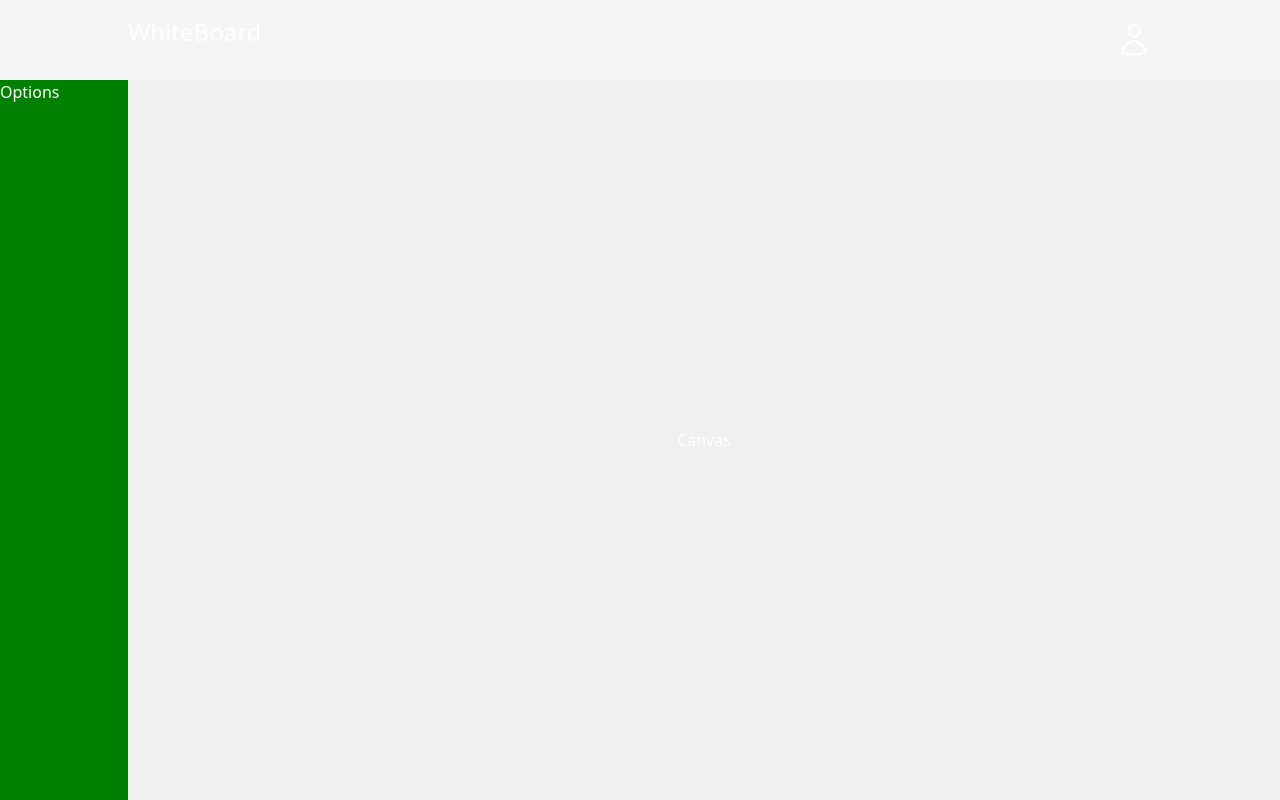
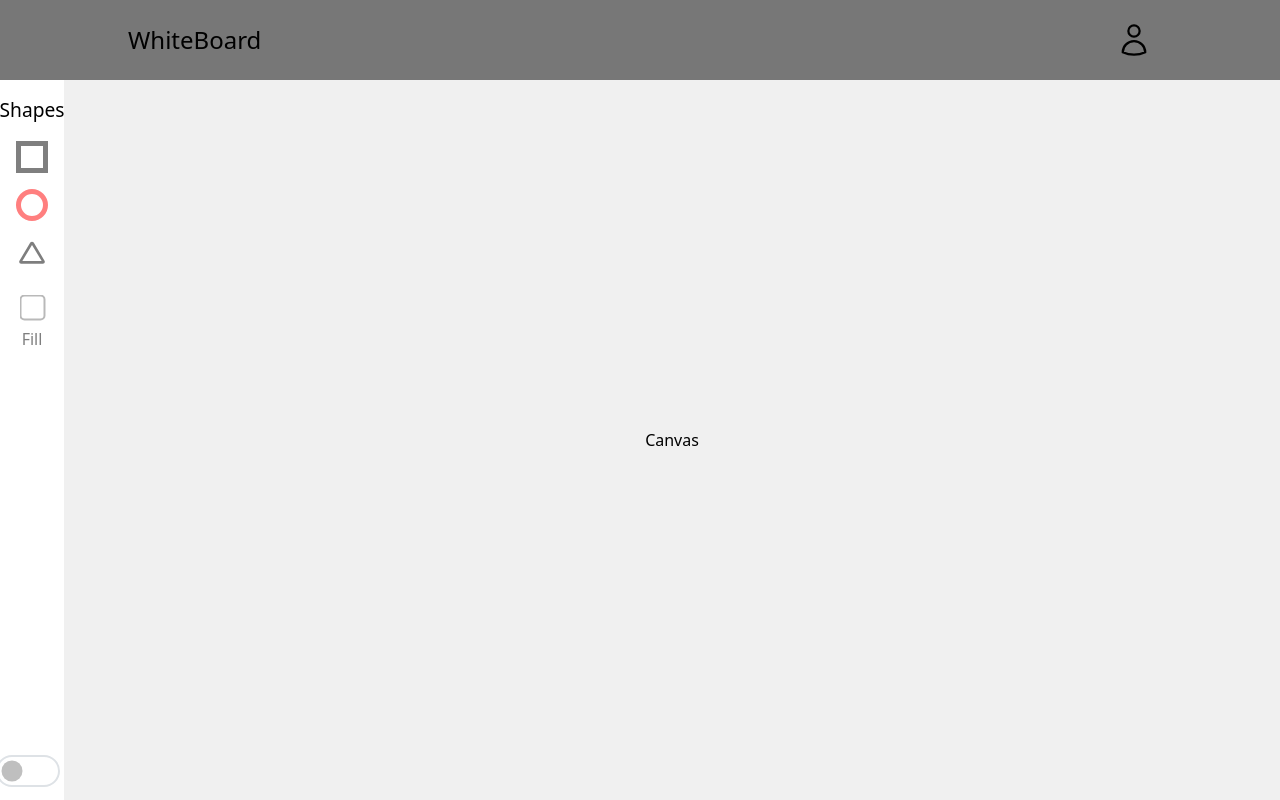
Before and after one commit to Pulkitxm/whiteboard, a React (Vite) app: page / in a window 1280 px wide. Built offline with nearby package versions, Linux system fonts and the light colour scheme.

Commit message:
shapes options

```diff
--- a/src/App.css
+++ b/src/App.css
@@ -11,4 +11,5 @@ body {
   display: grid;
   grid-template-columns: repeat(1,1fr);
   grid-template-rows: 10% 90%;
+  overflow: hidden;
 }
--- a/src/App.jsx
+++ b/src/App.jsx
@@ -1,11 +1,29 @@
+import { useEffect } from "react";
 import "./App.css";
 
 import AppBar from "./components/AppBar";
 import WhiteBoard from "./components/WhiteBoard";
+import { useRecoilState, useSetRecoilState } from "recoil";
+import { drawings } from "./recoil/drawing";
+import { darkMode as dm } from "./recoil/darkMode";
 
 const App = () => {
+  const setDrawings = useSetRecoilState(drawings);
+  const [darkMode,setDarkMode] = useRecoilState(dm);
+  useEffect(() => {
+    const obj= JSON.parse(localStorage.getItem("drawings"));
+    const darkMode = JSON.parse(localStorage.getItem("darkMode"));
+    if(obj!=null){
+      setDrawings(obj);
+    }
+    if(darkMode!=null){
+      setDarkMode(darkMode);
+    }
+  },[]);
   return (
-    <div className="app" >
+    <div className="app" style={{
+      color: !darkMode?"#000": "#fff"
+    }} >
       <AppBar />
       <WhiteBoard />
     </div>
--- a/src/Components/AppBar/index.jsx
+++ b/src/Components/AppBar/index.jsx
@@ -10,12 +10,12 @@ const Canvas = () => {
     <div
       className="app-bar"
       style={{
-        backgroundColor: darkMode ? "#333" : "#f5f5f5",
+        backgroundColor: darkMode ? "#333" : "rgb(119 119 119)",
         padding: width > 700 ? "0 10%" : "0 20px",
         fontSize: width > 700 ? "1.5em" : "1em",
       }}
     >
-      <p style={{cursor:"text",userSelect:"none"}}>WhiteBoard</p>
+      <p style={{ cursor: "text", userSelect: "none", color: darkMode?"white":"black",margin:0 }}>WhiteBoard</p>
       <svg
         xmlns="http://www.w3.org/2000/svg"
         fill="none"
--- a/src/Components/Canvas/index.jsx
+++ b/src/Components/Canvas/index.jsx
@@ -15,7 +15,7 @@ const Canvas = () => {
           transition: "height 0.5s",
         }
       : {
-          width: width > 1000 ? "90%" : expand ? "80%" : "90%",
+          width: width > 1000 ? "95%" : expand ? "80%" : "90%",
           transition: "width 0.5s",
         };
   return (
--- a/src/Components/Options/index.jsx
+++ b/src/Components/Options/index.jsx
@@ -3,10 +3,18 @@ import { useRecoilState } from "recoil";
 import { expand as exp } from "../../recoil/options";
 import useWindow from "../../hooks/useWindow";
 import { useEffect } from "react";
+import { darkMode as dm } from "../../recoil/darkMode";
+
+import Shapes from "./shapes";
 
 const Options = () => {
   const [expand, setExpand] = useRecoilState(exp);
   const { width } = useWindow();
+  const [darkMode, setDarkMode] = useRecoilState(dm);
+
+  useEffect(() => {
+    setExpand(false);
+  }, [expand, setExpand]);
 
   const styles =
     width < 700
@@ -16,7 +24,7 @@ const Options = () => {
           transition: "height 0.5s",
         }
       : {
-          width: width>1000?"10%":expand ? "20%" : "10%",
+          width: width > 1000 ? "5%" : expand ? "20%" : "10%",
           height: "100%",
           transition: "width 0.5s",
         };
@@ -24,7 +32,11 @@ const Options = () => {
   return (
     <div
       className="options"
-      style={styles}
+      style={{
+        ...styles,
+        backgroundColor: darkMode ? "rgb(71 71 71)" : "#fff",
+        color: darkMode ? "#fff" : "#000",
+      }}
       onClick={() => setExpand(!expand)}
       onMouseEnter={() => {
         setExpand(true);
@@ -33,7 +45,24 @@ const Options = () => {
         setExpand(false);
       }}
     >
-      Options
+      <Shapes />
+      <div className="options"></div>
+      <div className="colors"></div>
+      <div className="actions"></div>
+      <div className="form-check form-switch">
+        <input
+          className="form-check-input"
+          type="checkbox"
+          role="switch"
+          id="flexSwitchCheckChecked"
+          checked={darkMode}
+          onChange={() => {
+            setDarkMode(!darkMode);
+            localStorage.setItem("darkMode", !darkMode);
+          }}
+          style={{ cursor: "pointer" }}
+        />
+      </div>
     </div>
   );
 };
--- /dev/null
+++ b/src/Components/Options/shapes/index.jsx
@@ -0,0 +1,139 @@
+import "./shapes.css";
+import { useRecoilValue, useSetRecoilState } from "recoil";
+import { drawings as drwngs } from "../../../recoil/drawing";
+import { darkMode as dm } from "../../../recoil/darkMode";
+
+const Shapes = () => {
+    const darkMode = useRecoilValue(dm);
+  const drawings = useRecoilValue(drwngs);
+  const setDrawings = useSetRecoilState(drwngs);
+  const changeFill = () => {
+    let updatedDrawings = drawings;
+    updatedDrawings = { ...drawings, fill: !drawings.fill };
+    setDrawings(() => updatedDrawings);
+    localStorage.setItem("drawings", JSON.stringify(updatedDrawings));
+  };
+  const changeShape = (shape) => {
+    let updatedDrawings = drawings;
+    updatedDrawings = { ...drawings, shape: shape };
+    setDrawings(() => updatedDrawings);
+    localStorage.setItem("drawings", JSON.stringify(updatedDrawings));
+  };
+  return (
+    <div className="shapes">
+      <div className="head">Shapes</div>
+      <div className="opts">
+        <div className="opt" onClick={() => changeShape("rectangle")}>
+          <div
+            className={"rectangle"}
+            style={{
+              border:
+                drawings.shape == "rectangle"
+                  ? darkMode
+                    ? "solid 5px rgb(255, 251, 0)"
+                    : "solid 5px red"
+                  : darkMode
+                  ? "solid 5px white"
+                  : "solid 5px black",
+              backgroundColor: drawings.fill
+                ? drawings.shape == "rectangle"
+                  ? darkMode
+                    ? "rgb(255, 251, 0)"
+                    : "red"
+                  : darkMode
+                  ? "white"
+                  : "black"
+                : null,
+            }}
+          ></div>
+        </div>
+        <div className="opt" onClick={() => changeShape("circle")}>
+          <div
+            className={`circle ${drawings.shape == "circle" ? "selected" : ""}`}
+            style={{
+              border:
+                drawings.shape == "circle"
+                  ? darkMode
+                    ? "solid 5px rgb(255, 251, 0)"
+                    : "solid 5px red"
+                  : darkMode
+                  ? "solid 5px white"
+                  : "solid 5px black",
+              backgroundColor: drawings.fill
+                ? drawings.shape == "circle"
+                  ? darkMode
+                    ? "rgb(255, 251, 0)"
+                    : "red"
+                  : darkMode
+                  ? "white"
+                  : "black"
+                : null,
+            }}
+          ></div>
+        </div>
+        <div className="opt" onClick={() => changeShape("triangle")}>
+          {drawings.fill ? (
+            <svg width="2em" height="2em" viewBox="0 0 512 512" version="1.1">
+              <title>triangle-filled</title>
+              <g
+                id="Page-1"
+                stroke="none"
+                strokeWidth="1"
+                fill="none"
+                fillRule="evenodd"
+              >
+                <g
+                  id="drop"
+                  fill={
+                    !darkMode
+                      ? drawings.shape == "triangle"
+                        ? "red"
+                        : "black"
+                      : drawings.shape == "triangle"
+                      ? "rgb(255, 251, 0)"
+                      : "white"
+                  }
+                  transform="translate(32.000000, 42.666667)"
+                >
+                  <path
+                    d="M246.312928,5.62892705 C252.927596,9.40873724 258.409564,14.8907053 262.189374,21.5053731 L444.667042,340.84129 C456.358134,361.300701 449.250007,387.363834 428.790595,399.054926 C422.34376,402.738832 415.04715,404.676552 407.622001,404.676552 L42.6666667,404.676552 C19.1025173,404.676552 7.10542736e-15,385.574034 7.10542736e-15,362.009885 C7.10542736e-15,354.584736 1.93772021,347.288125 5.62162594,340.84129 L188.099293,21.5053731 C199.790385,1.04596203 225.853517,-6.06216498 246.312928,5.62892705 Z"
+                    id="Combined-Shape"
+                  ></path>
+                </g>
+              </g>
+            </svg>
+          ) : (
+            <svg width="2em" height="2em" viewBox="0 0 24 24" fill="none">
+              <path
+                fillRule="evenodd"
+                clipRule="evenodd"
+                d="M12.0001 5.94363L4.76627 18H19.2339L12.0001 5.94363ZM10.7138 4.20006C11.2964 3.22905 12.7037 3.22905 13.2863 4.20006L21.4032 17.7282C22.0031 18.728 21.2829 20 20.117 20H3.88318C2.71724 20 1.99706 18.728 2.59694 17.7282L10.7138 4.20006Z"
+                fill={
+                  !darkMode
+                    ? drawings.shape == "triangle"
+                      ? "red"
+                      : "black"
+                    : drawings.shape == "triangle"
+                    ? "rgb(255, 251, 0)"
+                    : "white"
+                }
+              />
+            </svg>
+          )}
+        </div>
+        <div className="opt" style={{marginTop:"2em"}}>
+          <input
+            className="fill-color"
+            type="checkbox"
+            checked={drawings.fill}
+            onChange={() => changeFill()}
+            id="fill"
+          />
+          <label htmlFor="fill" className="desc">Fill</label>
+        </div>
+      </div>
+    </div>
+  );
+};
+
+export default Shapes;
--- /dev/null
+++ b/src/Components/Options/shapes/shapes.css
@@ -0,0 +1,46 @@
+.options .shapes,
+.options .shapes .opts .opt {
+  display: flex;
+  flex-direction: column;
+  align-items: center;
+  margin: 1em 0;
+}
+
+.options .shapes .head {
+  font-size: 1.2em;
+}
+
+.options .shapes .opts .opt {
+  opacity: 0.5;
+  margin: 1em 0;
+  cursor: pointer;
+}
+
+.options .shapes .opts .acitve {
+  opacity: 1;
+}
+
+.options .shapes .opts .opt .rectangle {
+  width: 2em;
+  height: 2em;
+}
+
+.options .shapes .opts .opt .circle {
+  width: 2em;
+  height: 2em;
+  border-radius: 50%;
+}
+
+.form-check {
+  margin-bottom: 1em;
+}
+
+input[type="checkbox"] {
+  transform: scale(2);
+  margin-bottom: .8em;
+}
+
+input[type="checkbox"] ,
+input[type="checkbox"] ~ label {
+  cursor: pointer;
+}
--- a/src/Components/Options/style.css
+++ b/src/Components/Options/style.css
@@ -1,4 +1,9 @@
-.options{
-    height: 70%;
-    background-color: green;
+.options {
+  height: 70%;
+  background-color: #7a7a7a;
+  color: #fff;
+  display: flex;
+  flex-direction: column;
+  align-items: center;
+  user-select: none;
 }
--- a/src/recoil/darkMode.jsx
+++ b/src/recoil/darkMode.jsx
@@ -2,5 +2,6 @@ import { atom } from "recoil";
 
 export const darkMode = atom({
     key: "darkMode",
+    // default: window.matchMedia("(prefers-color-scheme: dark)").matches,
     default: window.matchMedia("(prefers-color-scheme: dark)").matches,
 });
--- a/src/recoil/drawing.jsx
+++ b/src/recoil/drawing.jsx
@@ -1,6 +1,13 @@
 import { atom } from "recoil";
 
-export const drawing = atom({
-    key: "drawing",
-    default: "",
+export const drawings = atom({
+    key: "drawings",
+    default: {
+        data:[],
+        shape:"circle",
+        options:"brush",
+        color:"black",
+        size:10,
+        fill:false
+    }
 });
```
